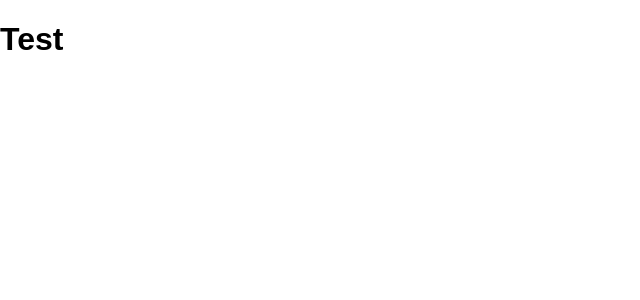
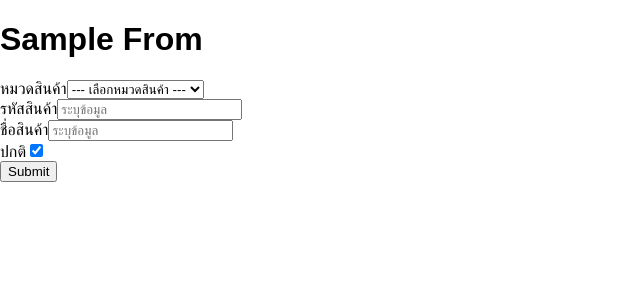
Before and after one commit to poomer123/react-basic, a React (Create React App) app: page / in a window 1280 px wide. Shown: the top 300 px of the page, without its empty margins (0-640 px from the left). Built offline with nearby package versions, Linux system fonts and the light colour scheme.

Commit message:
การใช้งาน Form

```diff
--- a/src/App.js
+++ b/src/App.js
@@ -1,13 +1,76 @@
 import React, { Component } from 'react'
 
 class App extends Component {
+  state = {
+    pcode: '',
+    pname: '',
+    pcategories: '',
+    pstatus: true,
+  }
   render () {
     return (
       <div className="App">
-        <h1>Test</h1>
+        <h1>Sample From</h1>
+        <form onSubmit={this.handleSubmit}>
+          <div>
+            หมวดสินค้า
+            <select name="pcategories" onChange={this.handleChange} value={this.state.pcategories}>
+              <option value=''>--- เลือกหมวดสินค้า ---</option>
+              <option value='0'>PC</option>
+              <option value='1'>Notebook</option>
+              <option value='2'>Smart Phone</option>
+            </select>
+          </div>
+          <div> รหัสสินค้า
+            <input
+              type="text"
+              value={this.state.value}
+              onChange={this.handleChange}
+              name="pcode"
+              placeholder="ระบุข้อมูล"
+            />
+          </div>
+          <div> ชื่อสินค้า
+            <input
+              type="text"
+              value={this.state.value}
+              onChange={this.handleChange}
+              name="pname"
+              placeholder="ระบุข้อมูล"
+            />
+          </div>
+
+          <div>
+            ปกติ
+            <input
+              type="checkbox"
+              checked={this.state.pstatus}
+              onChange={this.handleChange}
+              name="pstatus"
+            />
+          </div>
+
+          <button type="submit">Submit</button>
+        </form>
       </div>
     )
   }
+
+  handleChange = (event) => {
+    const value = event.target.type === 'checkbox' ? event.target.checked : event.target.value
+    const name = event.target.name
+    this.setState({
+      [name]: value
+    })
+    console.warn(this.state)
+  }
+
+  handleSubmit = (event) => {
+    event.preventDefault()
+    console.warn(this.state)
+  }
+
+
 }
 
 export default App;
```
